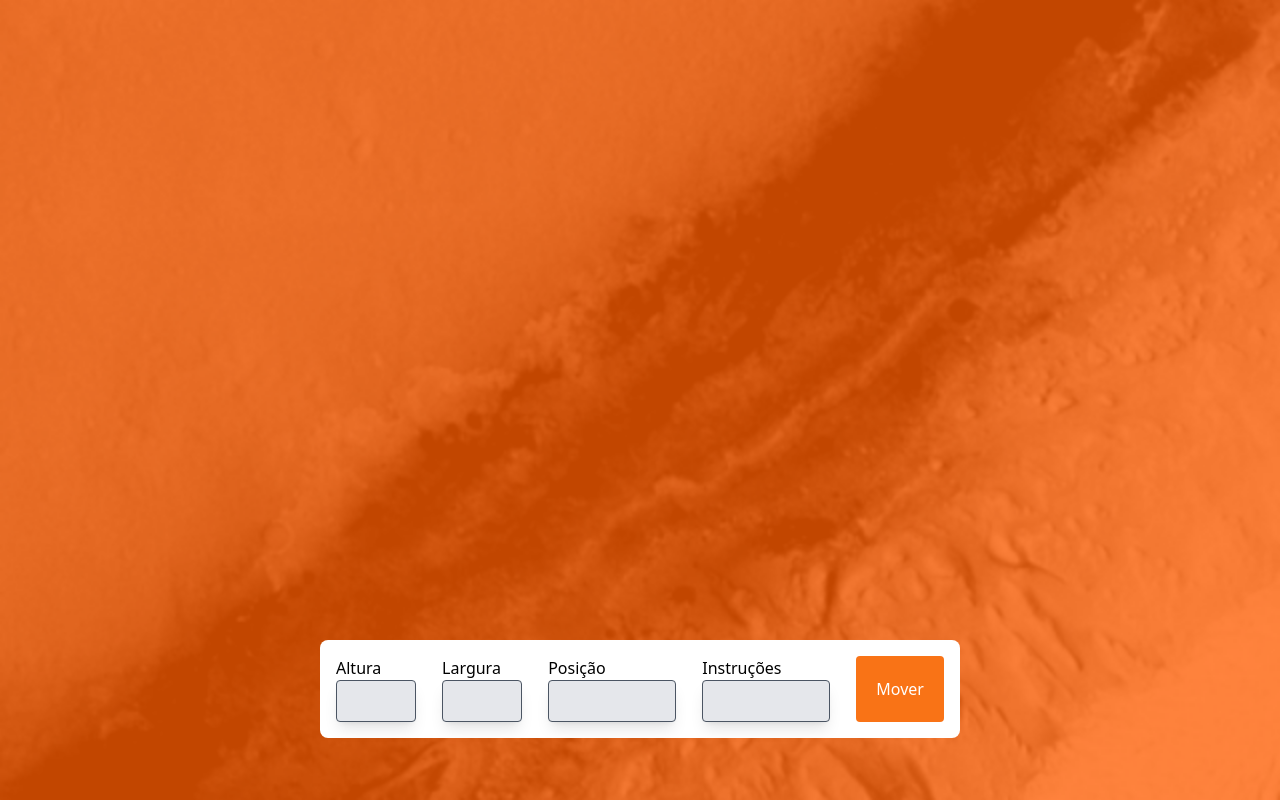
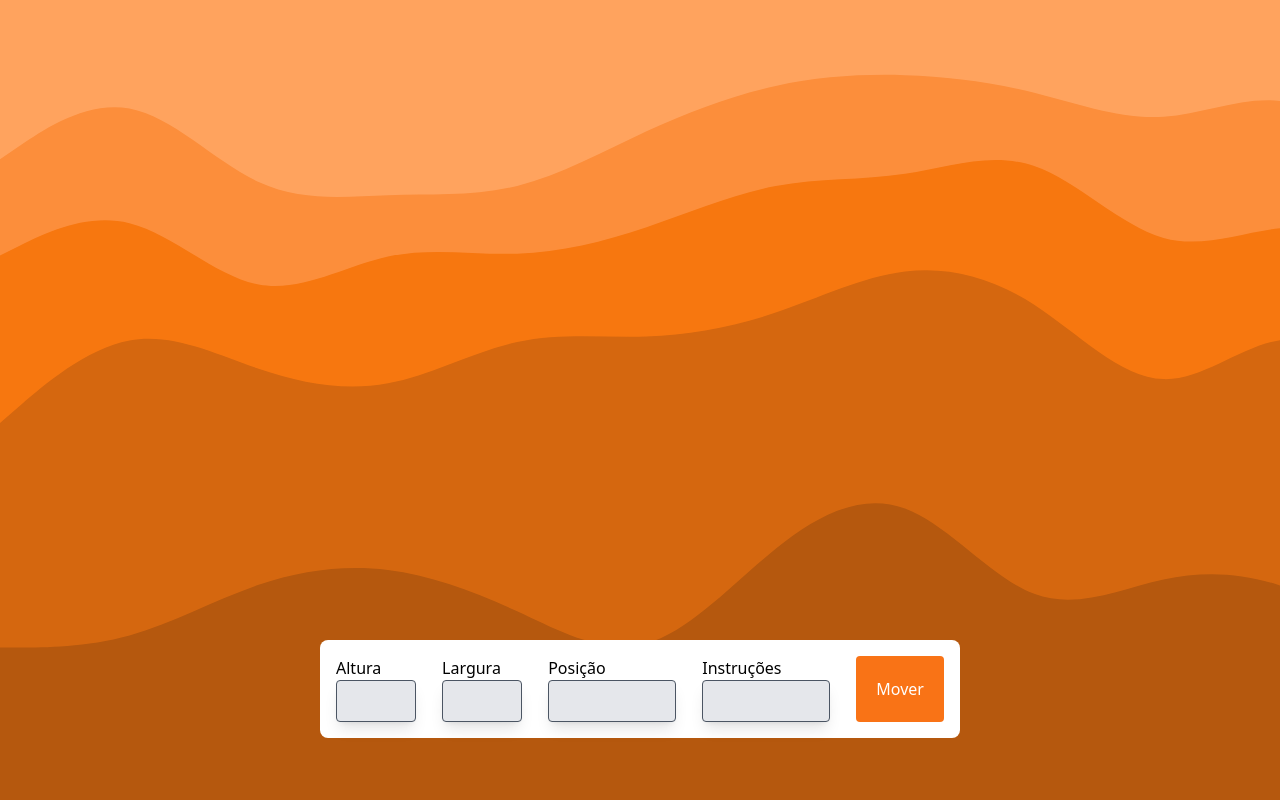
Before and after one commit to Mafra-Chris/mars-rover-react, a React (Vite) app: page / in a window 1280 px wide. Built offline with nearby package versions, Linux system fonts and the light colour scheme.

Commit message:
style: change backgrounde image

```diff
--- a/src/index.css
+++ b/src/index.css
@@ -3,9 +3,10 @@
 @tailwind utilities;
 
 body {
-  background-image: url('./assets/GaleCrater.png');
+  background-image: url('./assets/stacked-waves-haikei.svg');
   background-repeat: no-repeat;
   background-size: cover;
+  height: 100vh;
 }
 .N {
   @apply -rotate-90;
```
Also changed, not shown: src/assets/stacked-waves-haikei.svg (added).
